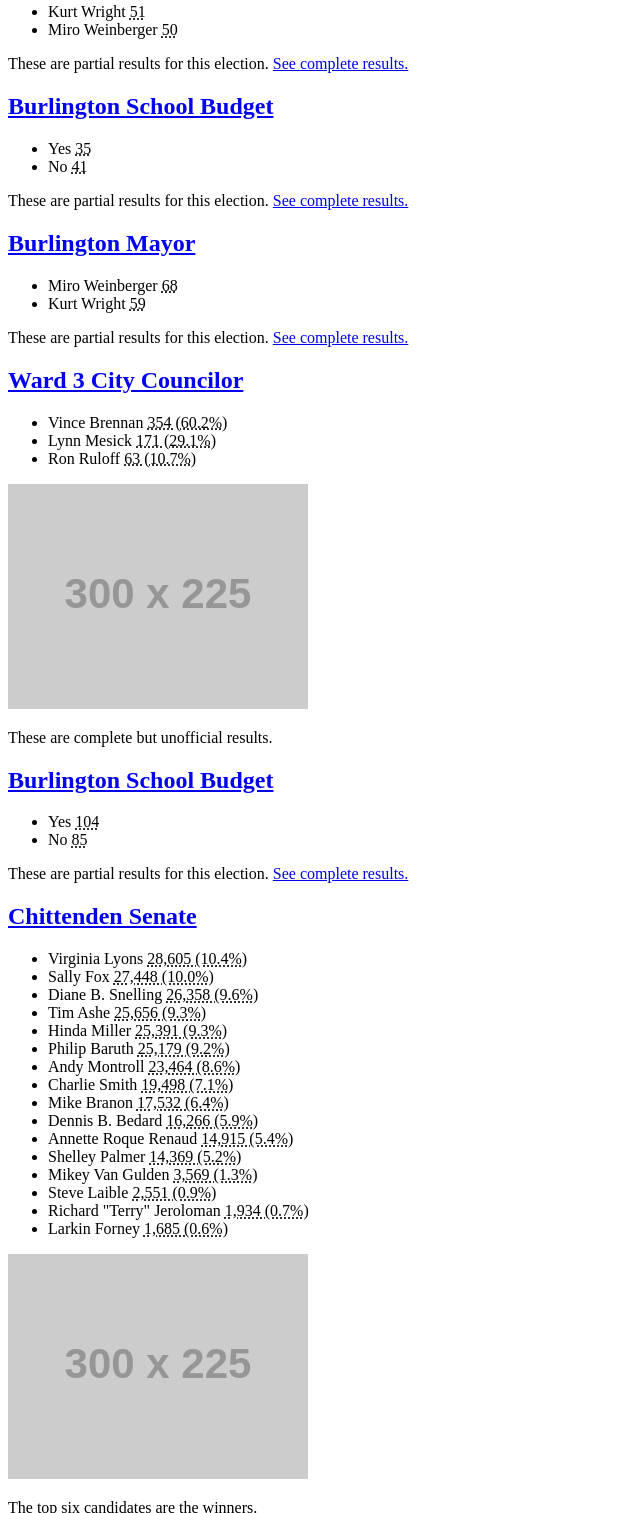
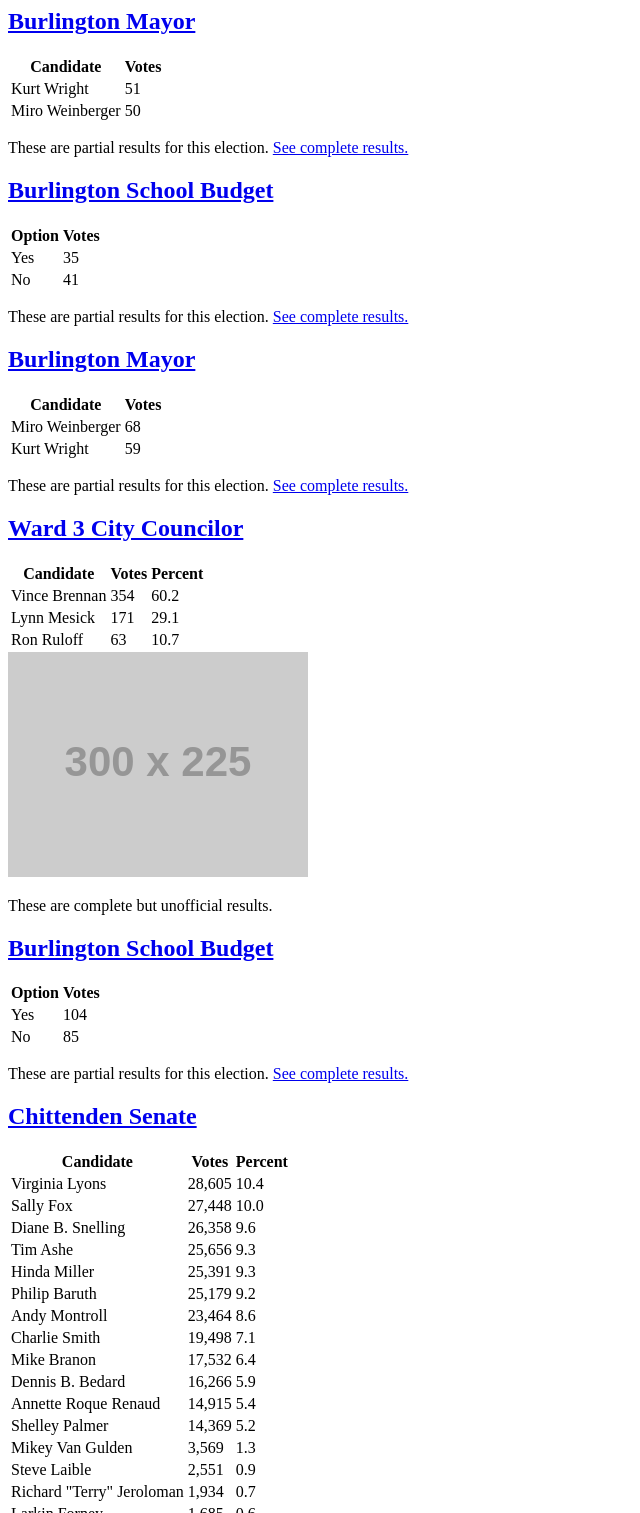
Before and after one commit to gdoteof/election, a plain HTML site: page public/permutations.html in a window 1280 px wide. Shown: the part 1287-2800 px from the top of the page, without its empty margins (0-640 px from the left). Drawn offline with Linux system fonts and the light colour scheme; placeholder pictures from the web are drawn by us.

Commit message:
Use tables instead of lists for ballot item results.

```diff
--- a/public/permutations.html
+++ b/public/permutations.html
@@ -10,52 +10,86 @@
     <article class="ballot-item-results election">
       <h1><a href="/town-meeting-season-2011/town-meeting-day-2011/city-of-burlington/burlington-mayor/">
       Burlington Mayor</a></h1>
-      <ul>
-        <li class="result">
-          <span class="option candidate">Kurt Wright</span>
-          <abbr class="votes" title="200">201 (50.1%)</abbr>
-        </li>
-        <li class="result">
-          <span class="option candidate">Miro Weinberger</span>
-          <abbr class="votes" title="200">200 (49.9%)</abbr>
-        </li>
-      </ul>
+      <table>
+        <thead>
+          <tr class="result">
+            <th class="option candidate">Candidate</th>
+            <th class="votes">Votes</th>
+            <th class="percent">Percent</th>
+          </tr>
+        </thead>
+        <tbody>
+          <tr class="result">
+            <td class="option candidate">Kurt Wright</td>
+            <td class="votes">201</td>
+            <td class="percent">50.1</td>
+          </tr>
+          <tr class="result">
+            <td class="option candidate">Miro Weinberger</td>
+            <td class="votes">200</td>
+            <td class="percent">49.9</td>
+          </tr>
+        </tbody>
+      </table>
       <img src="http://placehold.it/300x225&amp;text=Results+Chart" width="300" height="225" alt="Results Chart"/>
       <p>These results do not include Ward 2, Ward 4, Ward 5, Ward 6, and Ward 7.</p>
     </article>
     <article class="ballot-item-results election">
       <h1><a href="/town-meeting-season-2011/town-meeting-day-2011/city-of-burlington/ward-3-city-councilor/">
       Ward 3 City Councilor</a></h1>
-      <ul>
-        <li class="result winner">
-          <span class="option candidate">Vince Brennan</span>
-          <abbr class="votes" title="354">354 (60.2%)</abbr>
-        </li>
-        <li class="result">
-          <span class="option candidate">Lynn Mesick</span>
-          <abbr class="votes" title="171">171 (29.1%)</abbr>
-        </li>
-        <li class="result">
-          <span class="option candidate">Ron Ruloff</span>
-          <abbr class="votes" title="63">63 (10.7%)</abbr>
-        </li>
-      </ul>
+      <table>
+        <thead>
+          <tr class="result">
+            <th class="option candidate">Candidate</th>
+            <th class="votes">Votes</th>
+            <th class="percent">Percent</th>
+          </tr>
+        </thead>
+        <tbody>
+          <tr class="result winner">
+            <td class="option candidate">Vince Brennan</td>
+            <td class="votes">354</td>
+            <td class="percent">60.2</td>
+          </tr>
+          <tr class="result">
+            <td class="option candidate">Lynn Mesick</td>
+            <td class="votes">171</td>
+            <td class="percent">29.1</td>
+          </tr>
+          <tr class="result">
+            <td class="option candidate">Ron Ruloff</td>
+            <td class="votes">63</td>
+            <td class="percent">10.7</td>
+          </tr>
+        </tbody>
+      </table>
       <img src="http://placehold.it/300x225&amp;text=Results+Chart" width="300" height="225" alt="Results Chart"/>
       <p>These are complete but unofficial results.</p>
     </article>
     <article class="ballot-item-results referendum">
       <h1><a href="/town-meeting-season-2011/town-meeting-day-2011/city-of-burlington/burlington-school-budget/">
       Burlington School Budget</a></h1>
-      <ul>
-        <li class="result">
-          <span class="option">Yes</span>
-          <abbr class="votes" title="300">300 (37.5%)</abbr>
-        </li>
-        <li class="result">
-          <span class="option">No</span>
-          <abbr class="votes" title="500">500 (62.5%)</abbr>
-        </li>
-      </ul>
+      <table>
+        <thead>
+          <tr class="result">
+            <th class="option">Option</th>
+            <th class="votes">Votes</th>
+            <th class="percent">Percent</th>
+          </tr>
+        </thead>
+        <tbody>
+          <tr class="result">
+            <td class="option">Yes</td>
+            <td class="votes">300</td>
+            <td class="percent">37.5</td>
+          </tr>
+          <tr class="result">
+            <td class="option">No</td>
+            <td class="votes">500</td>
+            <td class="percent">62.5</td>
+          </tr>
+        </tbody>
+      </table>
       <img src="http://placehold.it/300x225&amp;text=Results+Chart" width="300" height="225" alt="Results Chart"/>
       <p>These results do not include Ward 2, Ward 4, Ward 5, Ward 6, and Ward 7.</p>
     </article>
@@ -63,16 +97,24 @@
       <h1><a href=
       "/town-meeting-season-2011/town-meeting-day-2011/ward-1/burlington-mayor/">
       Burlington Mayor</a></h1>
-      <ul>
-        <li class="result">
-          <span class="option candidate">Kurt Wright</span>
-          <abbr class="votes" title="51">51</abbr>
-        </li>
-        <li class="result">
-          <span class="option candidate">Miro Weinberger</span>
-          <abbr class="votes" title="50">50</abbr>
-        </li>
-      </ul>
+      <table>
+        <thead>
+          <tr class="result">
+            <th class="option candidate">Candidate</th>
+            <th class="votes">Votes</th>
+          </tr>
+        </thead>
+        <tbody>
+          <tr class="result">
+            <td class="option candidate">Kurt Wright</td>
+            <td class="votes">51</td>
+          </tr>
+          <tr class="result">
+            <td class="option candidate">Miro Weinberger</td>
+            <td class="votes">50</td>
+          </tr>
+        </tbody>
+      </table>
       <p>These are partial results for this election. <a
       href="/town-meeting-season-2011/town-meeting-day-2011/city-of-burlington/burlington-mayor/"
       class="ballot-item-results election"
@@ -81,16 +123,24 @@
     <article class="ballot-item-results referendum">
       <h1><a href="/town-meeting-season-2011/town-meeting-day-2011/ward-1/burlington-school-budget/">
       Burlington School Budget</a></h1>
-      <ul>
-        <li class="result">
-          <span class="option">Yes</span>
-          <abbr class="votes" title="35">35</abbr>
-        </li>
-        <li class="result">
-          <span class="option">No</span>
-          <abbr class="votes" title="41">41</abbr>
-        </li>
-      </ul>
+      <table>
+        <thead>
+          <tr class="result">
+            <th class="option">Option</th>
+            <th class="votes">Votes</th>
+          </tr>
+        </thead>
+        <tbody>
+          <tr class="result">
+            <td class="option">Yes</td>
+            <td class="votes">35</td>
+          </tr>
+          <tr class="result">
+            <td class="option">No</td>
+            <td class="votes">41</td>
+          </tr>
+        </tbody>
+      </table>
       <p>These are partial results for this election. <a
       href="/town-meeting-season-2011/town-meeting-day-2011/city-of-burlington/burlington-school-budget/"
       class="ballot-item-results referendum"
@@ -100,16 +150,24 @@
       <h1><a href=
       "/town-meeting-season-2011/town-meeting-day-2011/ward-3/burlington-mayor/">
       Burlington Mayor</a></h1>
-      <ul>
-        <li class="result">
-          <span class="option candidate">Miro Weinberger</span>
-          <abbr class="votes" title="68">68</abbr>
-        </li>
-        <li class="result">
-          <span class="option candidate">Kurt Wright</span>
-          <abbr class="votes" title="59">59</abbr>
-        </li>
-      </ul>
+      <table>
+        <thead>
+          <tr class="result">
+            <th class="option candidate">Candidate</th>
+            <th class="votes">Votes</th>
+          </tr>
+        </thead>
+        <tbody>
+          <tr class="result">
+            <td class="option candidate">Miro Weinberger</td>
+            <td class="votes">68</td>
+          </tr>
+          <tr class="result">
+            <td class="option candidate">Kurt Wright</td>
+            <td class="votes">59</td>
+          </tr>
+        </tbody>
+      </table>
       <p>These are partial results for this election. <a
       href="/town-meeting-season-2011/town-meeting-day-2011/city-of-burlington/burlington-mayor/"
       class="ballot-item-results election"
@@ -118,36 +176,54 @@
     <article class="ballot-item-results election">
       <h1><a href="/town-meeting-season-2011/town-meeting-day-2011/ward-3/ward-3-city-councilor/">
       Ward 3 City Councilor</a></h1>
-      <ul>
-        <li class="result winner">
-          <span class="option candidate">Vince Brennan</span>
-          <abbr class="votes" title="354">354 (60.2%)</abbr>
-        </li>
-        <li class="result">
-          <span class="option candidate">Lynn Mesick</span>
-          <abbr class="votes" title="171">171 (29.1%)</abbr>
-        </li>
-        <li class="result">
-          <span class="option candidate">Ron Ruloff</span>
-          <abbr class="votes" title="63">63 (10.7%)</abbr>
-        </li>
-      </ul>
+      <table>
+        <thead>
+          <tr class="result">
+            <th class="option candidate">Candidate</th>
+            <th class="votes">Votes</th>
+            <th class="percent">Percent</th>
+          </tr>
+        </thead>
+        <tbody>
+          <tr class="result winner">
+            <td class="option candidate">Vince Brennan</td>
+            <td class="votes">354</td>
+            <td class="percent">60.2</td>
+          </tr>
+          <tr class="result">
+            <td class="option candidate">Lynn Mesick</td>
+            <td class="votes">171</td>
+            <td class="percent">29.1</td>
+          </tr>
+          <tr class="result">
+            <td class="option candidate">Ron Ruloff</td>
+            <td class="votes">63</td>
+            <td class="percent">10.7</td>
+          </tr>
+        </tbody>
+      </table>
       <img src="http://placehold.it/300x225&amp;text=Results+Chart" width="300" height="225" alt="Results Chart"/>
       <p>These are complete but unofficial results.</p>
     </article>
     <article class="ballot-item-results referendum">
       <h1><a href="/town-meeting-season-2011/town-meeting-day-2011/ward-3/burlington-school-budget/">
       Burlington School Budget</a></h1>
-      <ul>
-        <li class="result">
-          <span class="option">Yes</span>
-          <abbr class="votes" title="104">104</abbr>
-        </li>
-        <li class="result">
-          <span class="option">No</span>
-          <abbr class="votes" title="85">85</abbr>
-        </li>
-      </ul>
+      <table>
+        <thead>
+          <tr class="result">
+            <th class="option">Option</th>
+            <th class="votes">Votes</th>
+          </tr>
+        </thead>
+        <tr class="result">
+          <td class="option">Yes</td>
+          <td class="votes">104</td>
+        </tr>
+        <tr class="result">
+          <td class="option">No</td>
+          <td class="votes">85</td>
+        </tr>
+      </table>
       <p>These are partial results for this election. <a
       href="/town-meeting-season-2011/town-meeting-day-2011/city-of-burlington/burlington-school-budget/"
       class="ballot-item-results referendum"
@@ -156,72 +232,97 @@
     <article class="ballot-item-results election">
       <h1><a href="/town-meeting-season-2011/town-meeting-day-2011/chittenden-senate/chittenden-senate/">
       Chittenden Senate</a></h1>
-      <ul>
-        <li class="result winner">
-          <span class="option candidate">Virginia Lyons</span>
-          <abbr class="votes" title="28605">28,605 (10.4%)</abbr>
-        </li>
-        <li class="result winner">
-          <span class="option candidate">Sally Fox</span>
-          <abbr class="votes" title="27448">27,448 (10.0%)</abbr>
-        </li>
-        <li class="result winner">
-          <span class="option candidate">Diane B. Snelling</span>
-          <abbr class="votes" title="26358">26,358 (9.6%)</abbr>
-        </li>
-        <li class="result winner">
-          <span class="option candidate">Tim Ashe</span>
-          <abbr class="votes" title="25656">25,656 (9.3%)</abbr>
-        </li>
-        <li class="result winner">
-          <span class="option candidate">Hinda Miller</span>
-          <abbr class="votes" title="25391">25,391 (9.3%)</abbr>
-        </li>
-        <li class="result winner">
-          <span class="option candidate">Philip Baruth</span>
-          <abbr class="votes" title="25179">25,179 (9.2%)</abbr>
-        </li>
-        <li class="result">
-          <span class="option candidate">Andy Montroll</span>
-          <abbr class="votes" title="23464">23,464 (8.6%)</abbr>
-        </li>
-        <li class="result">
-          <span class="option candidate">Charlie Smith</span>
-          <abbr class="votes" title="19498">19,498 (7.1%)</abbr>
-        </li>
-        <li class="result">
-          <span class="option candidate">Mike Branon</span>
-          <abbr class="votes" title="17532">17,532 (6.4%)</abbr>
-        </li>
-        <li class="result">
-          <span class="option candidate">Dennis B. Bedard</span>
-          <abbr class="votes" title="16266">16,266 (5.9%)</abbr>
-        </li>
-        <li class="result">
-          <span class="option candidate">Annette Roque Renaud</span>
-          <abbr class="votes" title="14915">14,915 (5.4%)</abbr>
-        </li>
-        <li class="result">
-          <span class="option candidate">Shelley Palmer</span>
-          <abbr class="votes" title="14369">14,369 (5.2%)</abbr>
-        </li>
-        <li class="result">
-          <span class="option candidate">Mikey Van Gulden</span>
-          <abbr class="votes" title="3569">3,569 (1.3%)</abbr>
-        </li>
-        <li class="result">
-          <span class="option candidate">Steve Laible</span>
-          <abbr class="votes" title="2551">2,551 (0.9%)</abbr>
-        </li>
-        <li class="result">
-          <span class="option candidate">Richard "Terry" Jeroloman</span>
-          <abbr class="votes" title="1934">1,934 (0.7%)</abbr>
-        </li>
-        <li class="result">
-          <span class="option candidate">Larkin Forney</span>
-          <abbr class="votes" title="1685">1,685 (0.6%)</abbr>
-        </li>
-      </ul>
+      <table>
+        <thead>
+          <tr class="result">
+            <th class="option candidate">Candidate</th>
+            <th class="votes">Votes</th>
+            <th class="percent">Percent</th>
+          </tr>
+        </thead>
+        <tbody>
+          <tr class="result winner">
+            <td class="option candidate">Virginia Lyons</td>
+            <td class="votes">28,605</td>
+            <td class="percent">10.4</td>
+          </tr>
+          <tr class="result winner">
+            <td class="option candidate">Sally Fox</td>
+            <td class="votes">27,448</td>
+            <td class="percent">10.0</td>
+          </tr>
+          <tr class="result winner">
+            <td class="option candidate">Diane B. Snelling</td>
+            <td class="votes">26,358</td>
+            <td class="percent">9.6</td>
+          </tr>
+          <tr class="result winner">
+            <td class="option candidate">Tim Ashe</td>
+            <td class="votes">25,656</td>
+            <td class="percent">9.3</td>
+          </tr>
+          <tr class="result winner">
+            <td class="option candidate">Hinda Miller</td>
+            <td class="votes">25,391</td>
+            <td class="percent">9.3</td>
+          </tr>
+          <tr class="result winner">
+            <td class="option candidate">Philip Baruth</td>
+            <td class="votes">25,179</td>
+            <td class="percent">9.2</td>
+          </tr>
+          <tr class="result">
+            <td class="option candidate">Andy Montroll</td>
+            <td class="votes">23,464</td>
+            <td class="percent">8.6</td>
+          </tr>
+          <tr class="result">
+            <td class="option candidate">Charlie Smith</td>
+            <td class="votes">19,498</td>
+            <td class="percent">7.1</td>
+          </tr>
+          <tr class="result">
+            <td class="option candidate">Mike Branon</td>
+            <td class="votes">17,532</td>
+            <td class="percent">6.4</td>
+          </tr>
+          <tr class="result">
+            <td class="option candidate">Dennis B. Bedard</td>
+            <td class="votes">16,266</td>
+            <td class="percent">5.9</td>
+          </tr>
+          <tr class="result">
+            <td class="option candidate">Annette Roque Renaud</td>
+            <td class="votes">14,915</td>
+            <td class="percent">5.4</td>
+          </tr>
+          <tr class="result">
+            <td class="option candidate">Shelley Palmer</td>
+            <td class="votes">14,369</td>
+            <td class="percent">5.2</td>
+          </tr>
+          <tr class="result">
+            <td class="option candidate">Mikey Van Gulden</td>
+            <td class="votes">3,569</td>
+            <td class="percent">1.3</td>
+          </tr>
+          <tr class="result">
+            <td class="option candidate">Steve Laible</td>
+            <td class="votes">2,551</td>
+            <td class="percent">0.9</td>
+          </tr>
+          <tr class="result">
+            <td class="option candidate">Richard "Terry" Jeroloman</td>
+            <td class="votes">1,934</td>
+            <td class="percent">0.7</td>
+          </tr>
+          <tr class="result">
+            <td class="option candidate">Larkin Forney</td>
+            <td class="votes">1,685</td>
+            <td class="percent">0.6</td>
+          </tr>
+        </tbody>
+      </table>
       <img src="http://placehold.it/300x225&amp;text=Results+Chart" width="300" height="225" alt="Results Chart"/>
       <p>The top six candidates are the winners.</p>
       <p>These are complete but unofficial results.</p>
```
